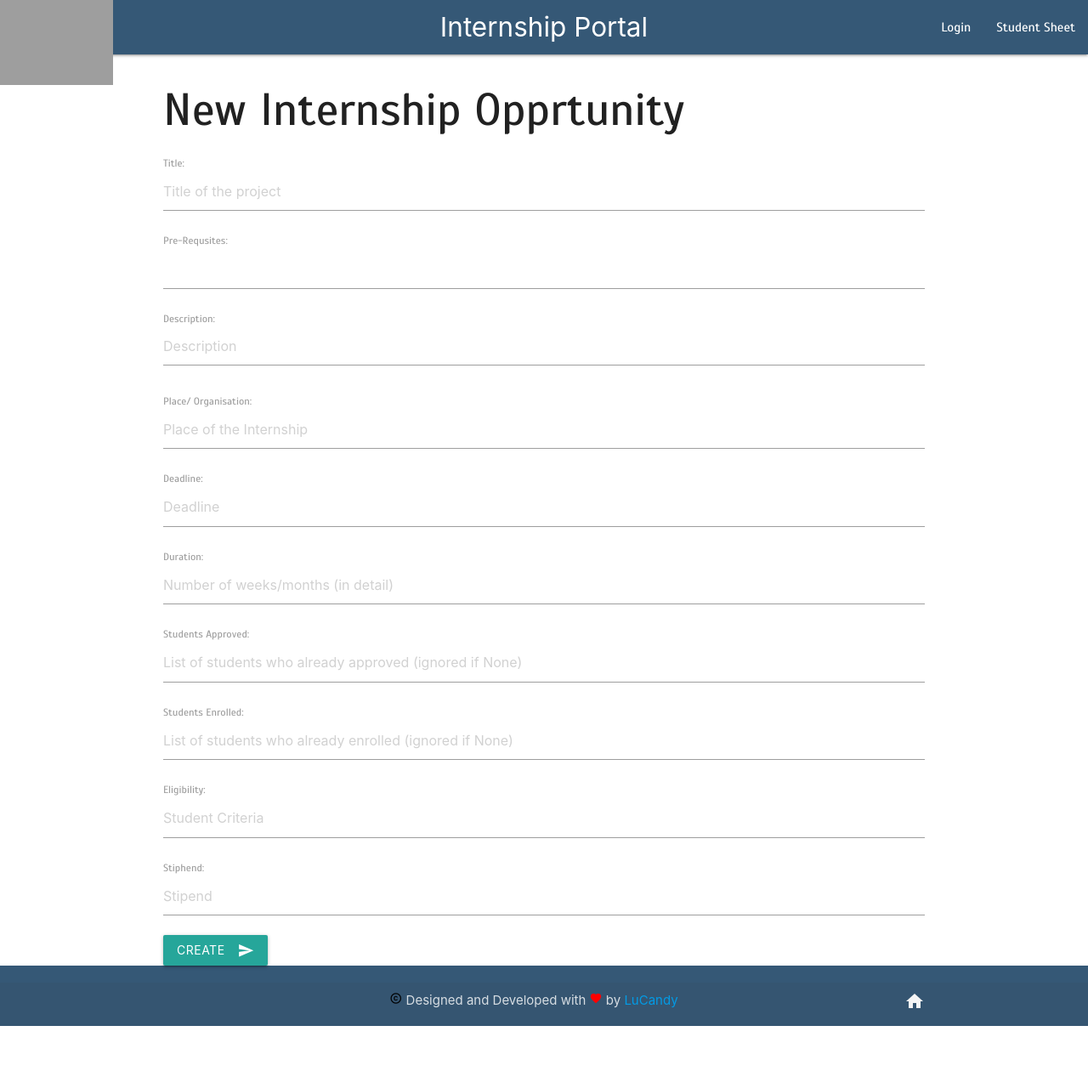
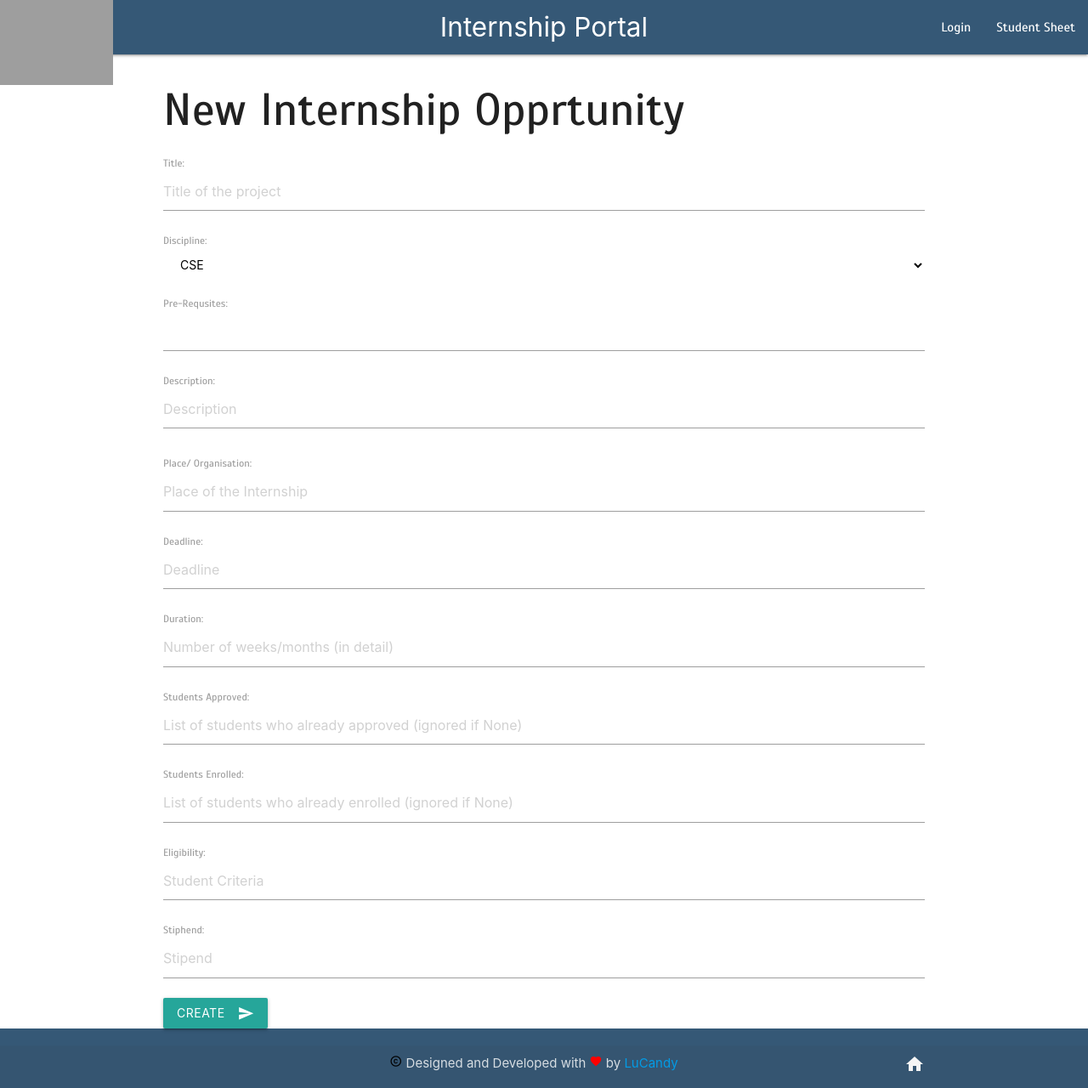
Before and after one commit to Rohithgilla12/InternshipPlatform, a Django app: page /create/ in a window 1280 px wide. Shown: the whole page at 85% size. Before the commit the page ends 1207 px from the top, so only its background shows below. Run offline with Django 3.2, Linux system fonts and the light colour scheme; some libraries are stand-ins or nearby versions; grey boxes are pictures that could not be loaded.

Commit message:
Added discipline in the modals

```diff
--- a/interns/forms.py
+++ b/interns/forms.py
@@ -3,6 +3,14 @@ from .models import Intern
 from django.contrib.auth.forms import UserCreationForm, UserChangeForm
 from .models import *
 
+INTERN_CHOICES= [
+    ('CSE', 'CSE'),
+    ('EEE', 'EEE'),
+    ('CIVIL', 'CIVIL'),
+    ('MECH', 'MECH'),
+    ('Management', 'Management'),
+    ('Humanities', 'Humanities'),
+    ]
 class CustomUserCreationForm(UserCreationForm):
 
     class Meta(UserCreationForm):
@@ -24,6 +32,13 @@ class InternForm(forms.ModelForm):
             "class":"input-field"
         }
     ),label='Title')
+    discipline=forms.ChoiceField(choices = INTERN_CHOICES, label="Discipline", initial='', widget=forms.Select(
+        attrs={
+            "class":"dropdown-button btn-flat",
+            "style":"color:black"
+        }
+    ), required=True)
+
     place = forms.CharField(widget=forms.TextInput(
         attrs={
             'placeholder':"Place of the Internship",
@@ -84,4 +99,4 @@ class InternForm(forms.ModelForm):
     ))
     class Meta:
         model = Intern
-        fields = ("title","preReq","description","place","deadLine","duration","studentsApproved","studentsEnrolled","eligibility","stiphend")
+        fields = ("title","discipline","preReq","description","place","deadLine","duration","studentsApproved","studentsEnrolled","eligibility","stiphend")
--- a/interns/models.py
+++ b/interns/models.py
@@ -7,10 +7,20 @@ from datetime import date
 from django.utils import timezone
 
 # Create your models here.
+INTERN_CHOICES= [
+    ('CSE', 'CSE'),
+    ('EEE', 'EEE'),
+    ('CIVIL', 'CIVIL'),
+    ('MECH', 'MECH'),
+    ('Management', 'Management'),
+    ('Humanities', 'Humanities'),
+    ]
+
 
 class Intern(models.Model):
     user = models.ForeignKey(settings.AUTH_USER_MODEL, on_delete=models.DO_NOTHING)
     title = models.CharField(max_length=150)
+    discipline=models.CharField(max_length=10)
     preReq = models.CharField(max_length=200)
     description = models.CharField(max_length=1000)
     place = models.CharField(max_length=100)
@@ -22,6 +32,7 @@ class Intern(models.Model):
     duration = models.CharField(max_length=30)
     studentsEnrolled= models.CharField(max_length=200,default='')
     studentsApproved= models.CharField(max_length=200,default='')
+
 
 
     def __str__(self):
--- a/templates/base.html
+++ b/templates/base.html
@@ -5,8 +5,8 @@
     <meta charset="utf-8">
     <meta name="viewport" content="width=device-width, initial-scale=1, shrink-to-fit=no">
 
-    <!-- Bootstrap CSS -->
-    {% comment %} <link rel="stylesheet" href="https://stackpath.bootstrapcdn.com/bootstrap/4.1.1/css/bootstrap.min.css"> {% endcomment %}
+    {% comment %} <!-- Bootstrap CSS -->
+    <link rel="stylesheet" href="https://stackpath.bootstrapcdn.com/bootstrap/4.1.1/css/bootstrap.min.css"> {% endcomment %}
      <!-- Compiled and minified CSS -->
     <link rel="stylesheet" href="https://cdnjs.cloudflare.com/ajax/libs/materialize/1.0.0/css/materialize.min.css">
     <link href="https://fonts.googleapis.com/icon?family=Material+Icons" rel="stylesheet">
```
Also changed, not shown: db.sqlite3, interns/migrations/0011_intern_discipline.py (added), interns/migrations/0012_auto_20190130_1044.py (added).
